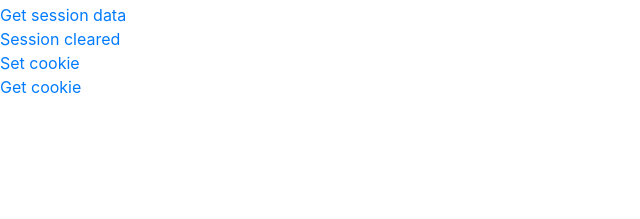
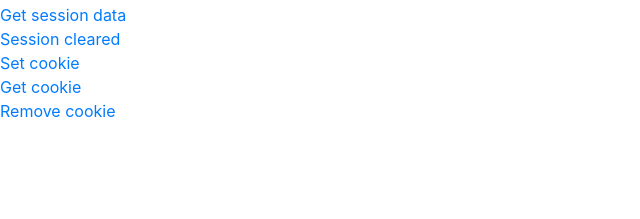
Before and after one commit to dangtrantrung/Flask-project, a Flask app: page / in a window 1280 px wide. Shown: the part 581-800 px from the top of the page, without its empty margins (0-640 px from the left). Run offline with Flask 3, Linux system fonts and the light colour scheme; some libraries are stand-ins or nearby versions.

Commit message:
remove_cookie

```diff
--- a/app.py
+++ b/app.py
@@ -30,13 +30,18 @@ def clear_session():
 @app.route('/set_cookie')
 def set_cookie():
     response=make_response(render_template('index.html',message='Cookie set'))
-    response.set_cookie('cookie_name','cookie_value',samesite=None)
+    response.set_cookie('cookie_name','cookie_value:sfdfgg',samesite=None)
     return response
 @app.route('/get_cookie')
 def get_cookie():
     cookie_value=request.cookies['cookie_name']
 
     return render_template('index.html',message=f'Cookie value: {cookie_value}')
+@app.route('/remove_cookie')
+def remove_cookie():
+    response=make_response(render_template('index.html',message='Cookie removed'))
+    response.set_cookie('cookie_name',expires=0)
+    return response
 
 @app.route('/')
 def index():
--- a/templates/index.html
+++ b/templates/index.html
@@ -28,6 +28,8 @@
 <br />
 <a href="{{url_for('get_cookie')}}">Get cookie</a>
 <br />
+<a href="{{url_for('remove_cookie')}}">Remove cookie</a>
+<br />
 
 <script src="/js/bootstrap.js"></script>
 {%endblock%}
```
